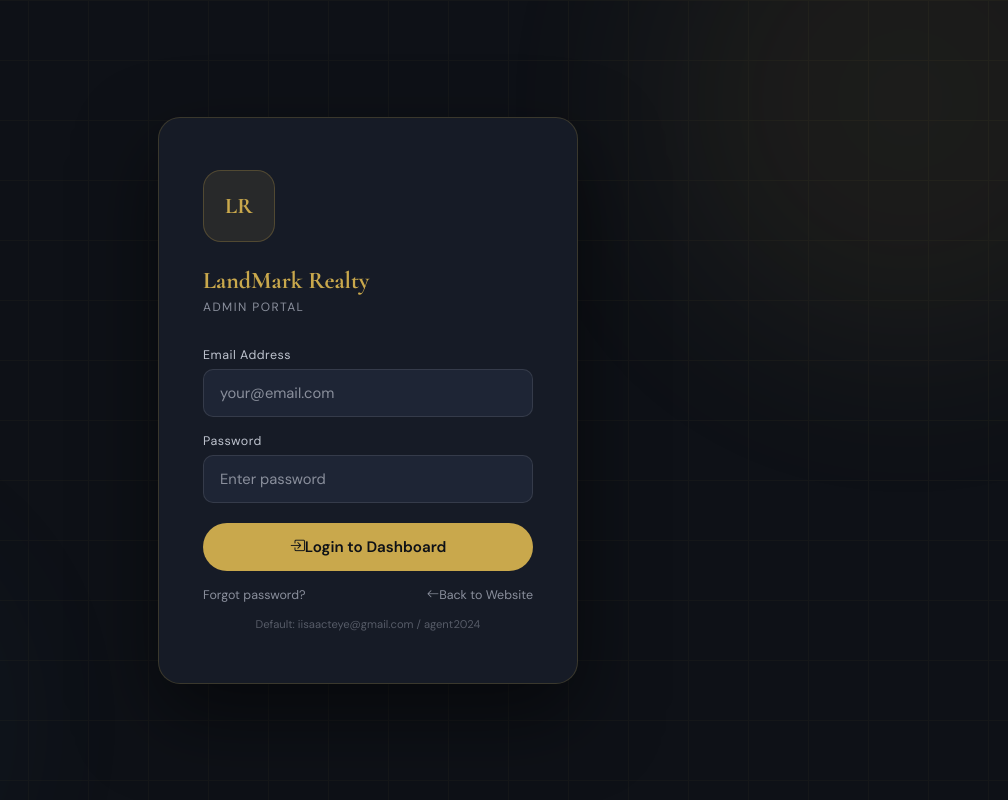
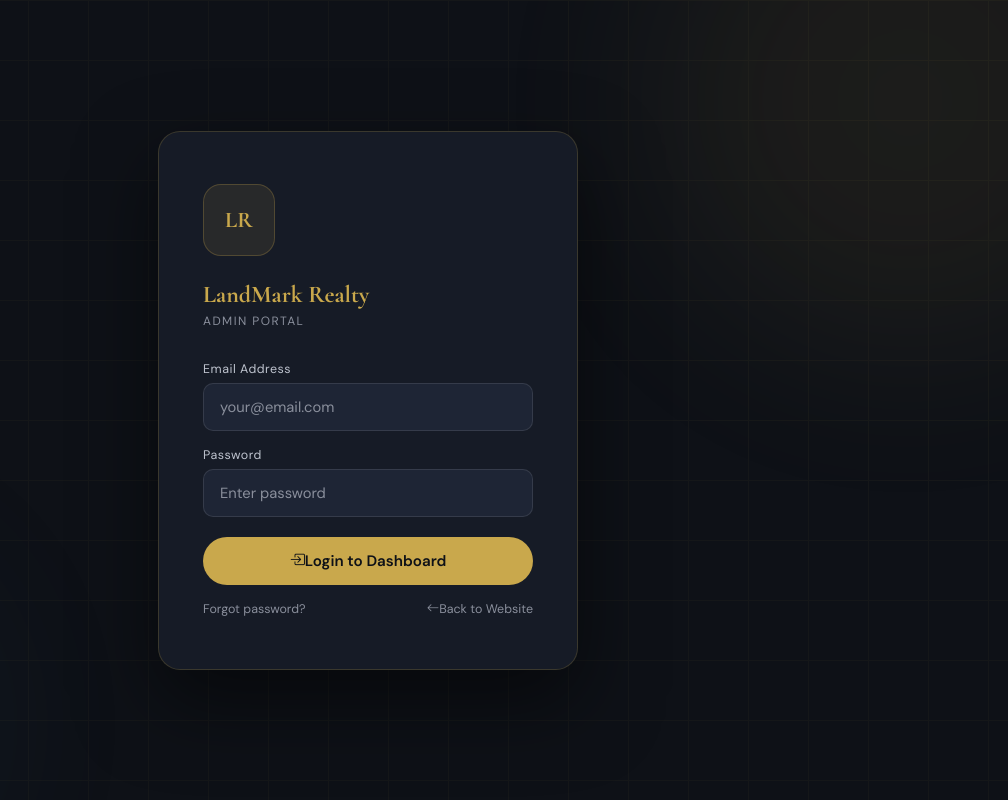
Before and after one commit to Halifa-tu/ISAAC-s-WEBSITE, a Flask app: page /admin in a window 1280 px wide. Shown: the whole page, without its empty margins (272-1280 px from the left). Run offline with Flask 3, Linux system fonts and the light colour scheme; data that the repository does not hold is empty; parts of the project's set-up code (start-up, migrations or seed data) failed here and were passed over; some libraries are stand-ins or nearby versions.

Commit message:
Update login.html

```diff
--- a/APP/templates/admin/login.html
+++ b/APP/templates/admin/login.html
@@ -61,7 +61,7 @@
     <a href="{{ url_for('admin_forgot_password') }}" class="soft-link">Forgot password?</a>
     <a href="{{ url_for('index') }}" class="soft-link"><i class="bi bi-arrow-left me-1"></i>Back to Website</a>
   </div>
-  <div class="hint">Default: iisaacteye@gmail.com / agent2024</div>
+
 </div>
 </body>
 </html>
```
